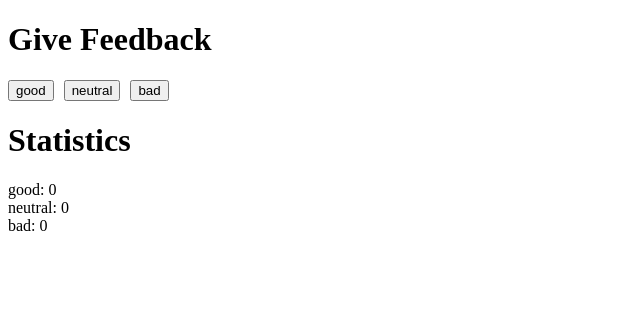
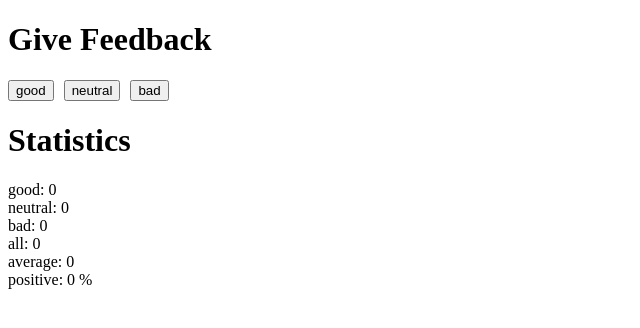
Before and after one commit to M-Tri/fullstack-submissions, a React (Vite) app in the folder part1/unicafe/: page / in a window 1280 px wide. Shown: the top 328 px of the page, without its empty margins (0-640 px from the left). Built offline with nearby package versions, Linux system fonts and the light colour scheme.

Commit message:
feat(unicafe-1.7): Implement step 2
Add fields and display for total, average and percentage.

```diff
--- a/part1/unicafe/src/App.jsx
+++ b/part1/unicafe/src/App.jsx
@@ -2,10 +2,13 @@ import { useState } from 'react'
 import './App.css'
 
 const App = () => {
-  // save clicks of each button to its own state
   const [good, setGood] = useState(0)
   const [neutral, setNeutral] = useState(0)
   const [bad, setBad] = useState(0)
+
+  let total = bad + neutral + good
+  let average = ((bad * -1 + neutral * 0 + good * 1) / total) || 0
+  let positivePercentage = ((good / total) * 100) || 0
 
   const handleGoodClick = () => {
     setGood(good + 1)
@@ -32,6 +35,9 @@ const App = () => {
         <div>good: {good}</div>
         <div>neutral: {neutral}</div>
         <div>bad: {bad}</div>
+        <div>all: {total}</div>
+        <div>average: {average}</div>
+        <div>positive: {positivePercentage} %</div>
       </div>
     </div>
   )
```
